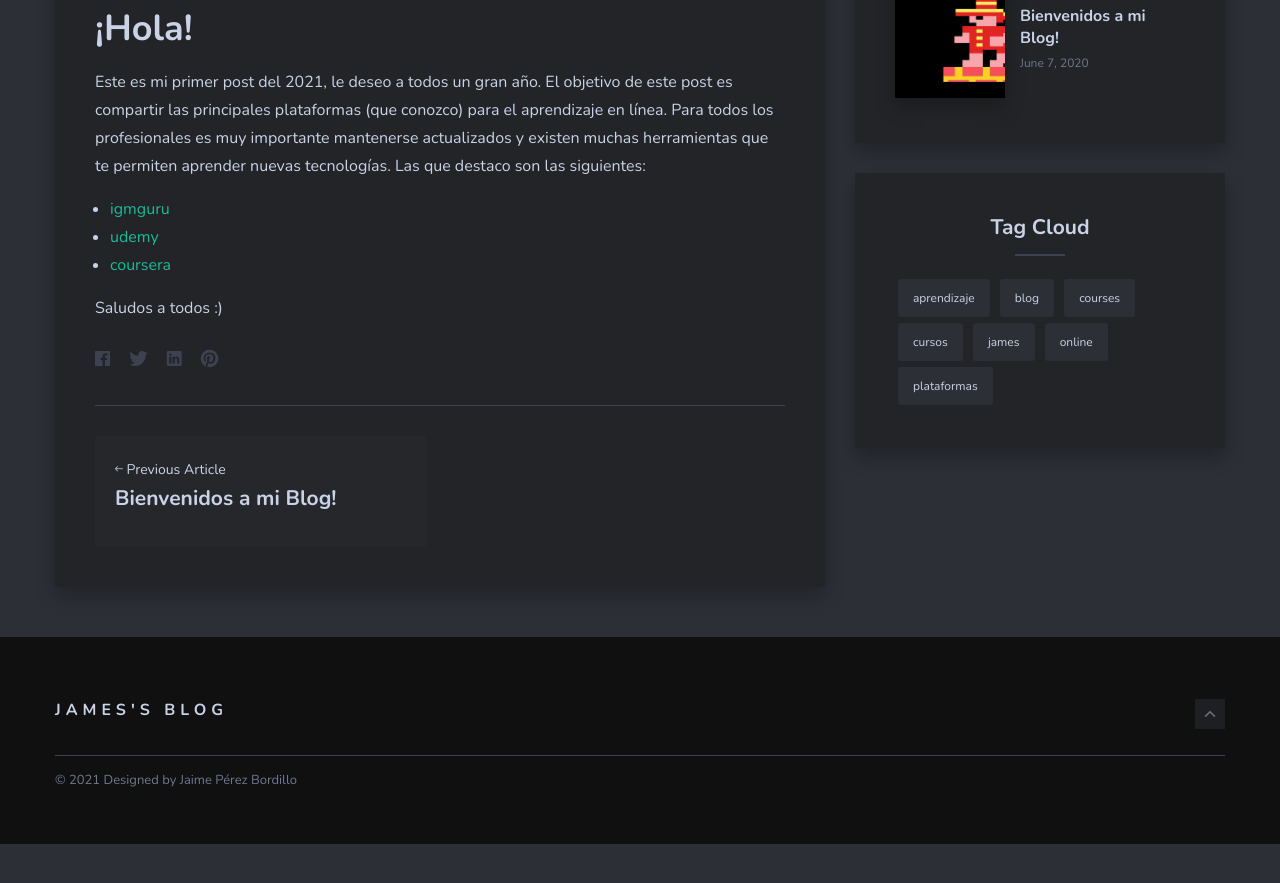
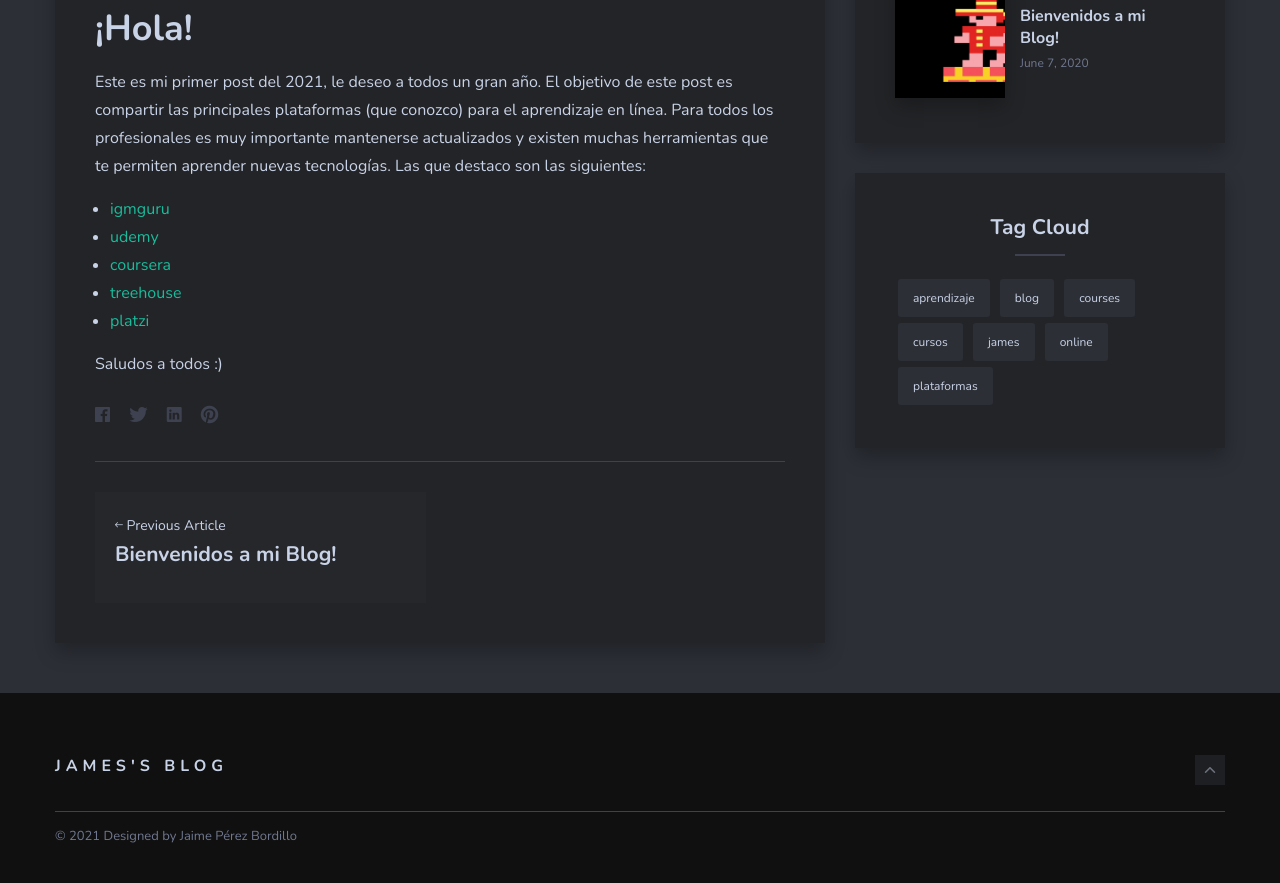
Before and after one commit to morfina/morfina.github.io, a Jekyll site: the page built from _posts/2021-01-11-plataformas-para-aprendizaje-online.md, in a window 1280 px wide and 900 px high, scrolled down 990 px. Shown: the top 883 px of the window. Built offline with Jekyll 4.4.1, drawn with Linux system fonts in a browser that asks for light colours; nearby versions of some CDN libraries; before the commit the page ends 1834 px from its top, so only the background shows below that.

Commit message:
ADD:content to post 2021-01-11

```diff
--- a/_posts/2021-01-11-plataformas-para-aprendizaje-online.md
+++ b/_posts/2021-01-11-plataformas-para-aprendizaje-online.md
@@ -15,5 +15,7 @@ El objetivo de este post es compartir las principales plataformas (que conozco)
 * [igmguru](https://www.igmguru.com/)
 * [udemy](https://www.udemy.com/)
 * [coursera](https://www.coursera.org/)
+* [treehouse](https://teamtreehouse.com/)
+* [platzi](https://platzi.com/)
 
 Saludos a todos :)
```
